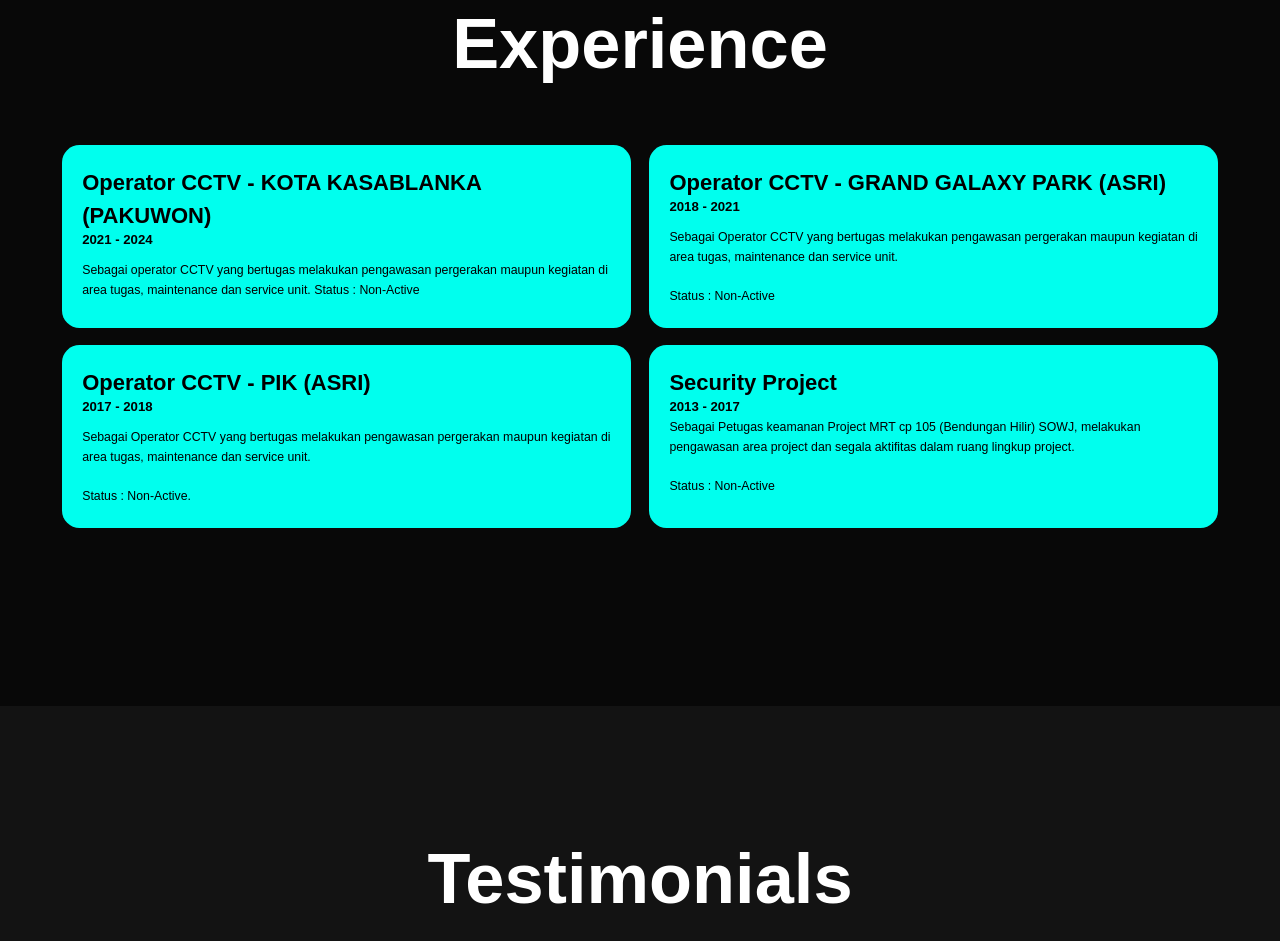
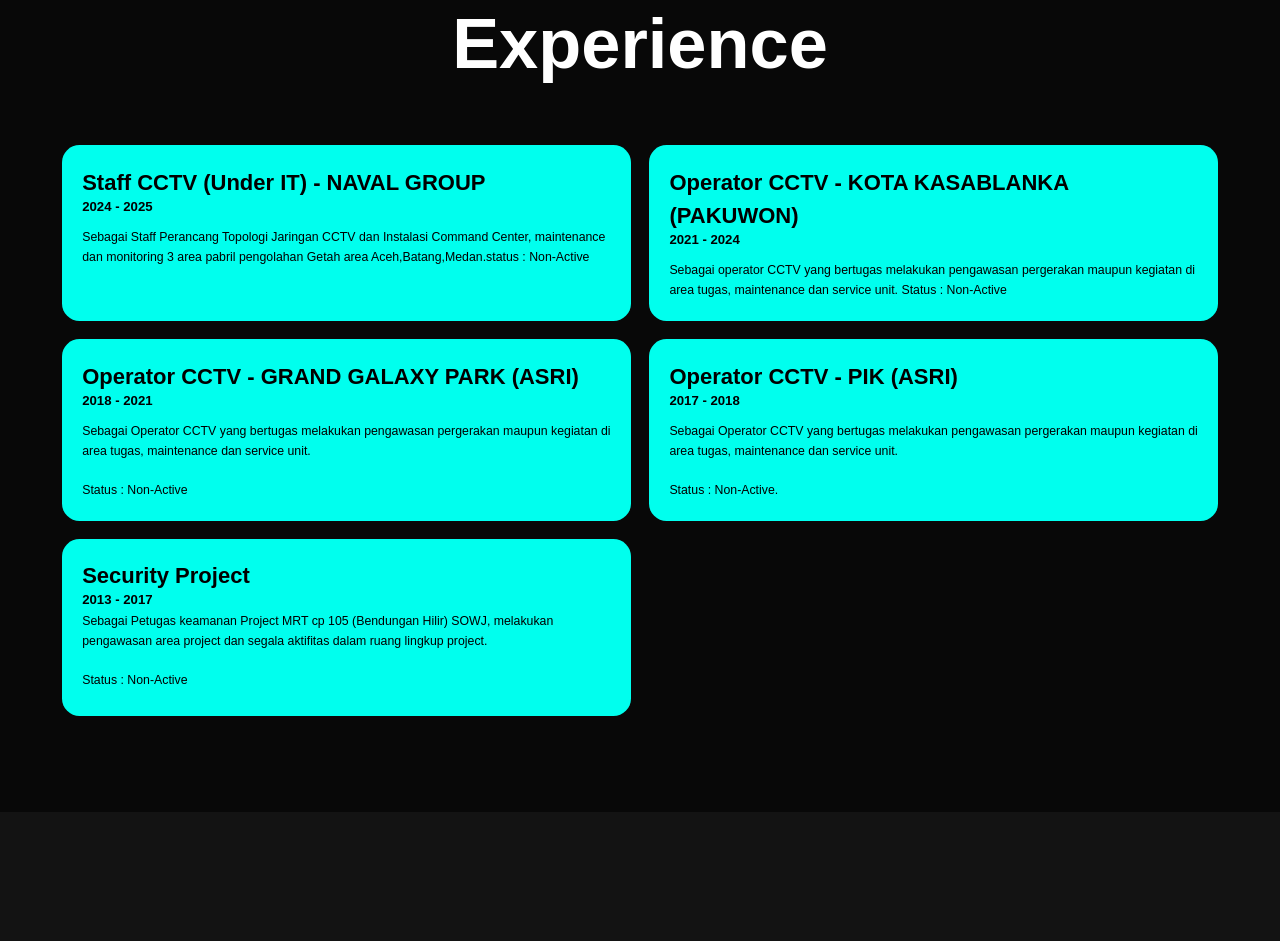
Before and after one commit to fahri48apay/personalWeb, a plain HTML site: page index.html in a window 1280 px wide. Shown: the part 2197-3138 px from the top of the page. Drawn offline with nearby package versions, Linux system fonts and the light colour scheme.

Commit message:
Update index.html
adding Experience box section for Naval Group

```diff
--- a/index.html
+++ b/index.html
@@ -106,6 +106,15 @@
     <section class="experience" id="experience">
         <h2 class="heading">Experience</h2>
         <div class="experience-container">
+
+            <div class="experience-box">
+                <div class="experience-info">
+                    <h4>Staff CCTV (Under IT) - NAVAL GROUP </h4>
+                    <h2>2024 - 2025</h2> <br>
+                    <p>Sebagai Staff Perancang Topologi Jaringan CCTV dan Instalasi Command Center, maintenance dan monitoring 3 area pabril pengolahan Getah area Aceh,Batang,Medan.status : Non-Active</p>
+                </div>
+            </div>
+
             <div class="experience-box">
                 <div class="experience-info">
                     <h4>Operator CCTV - KOTA KASABLANKA (PAKUWON)</h4>
```
